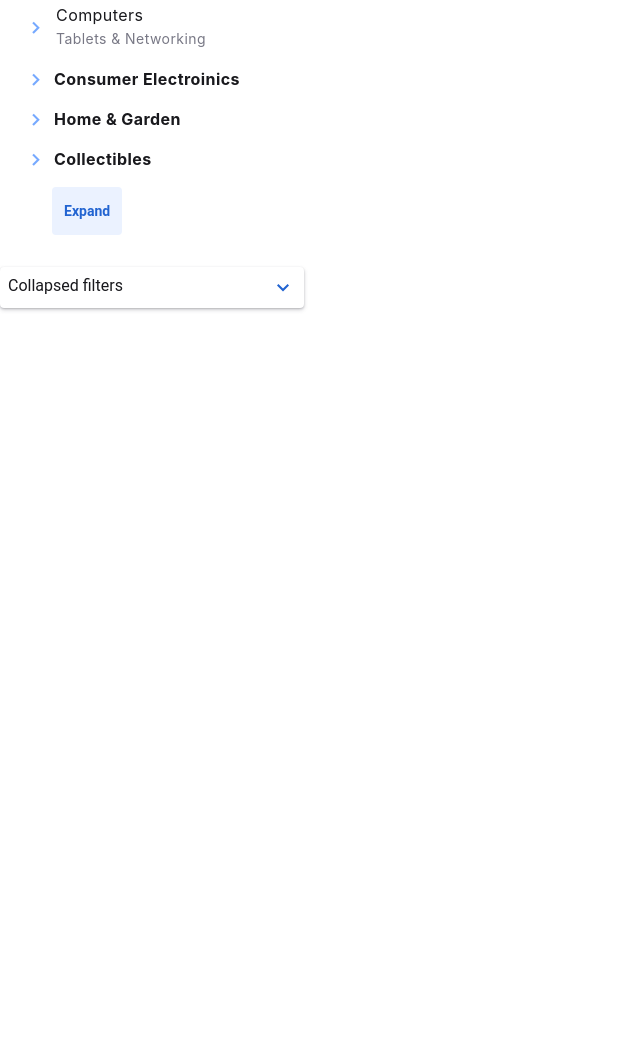
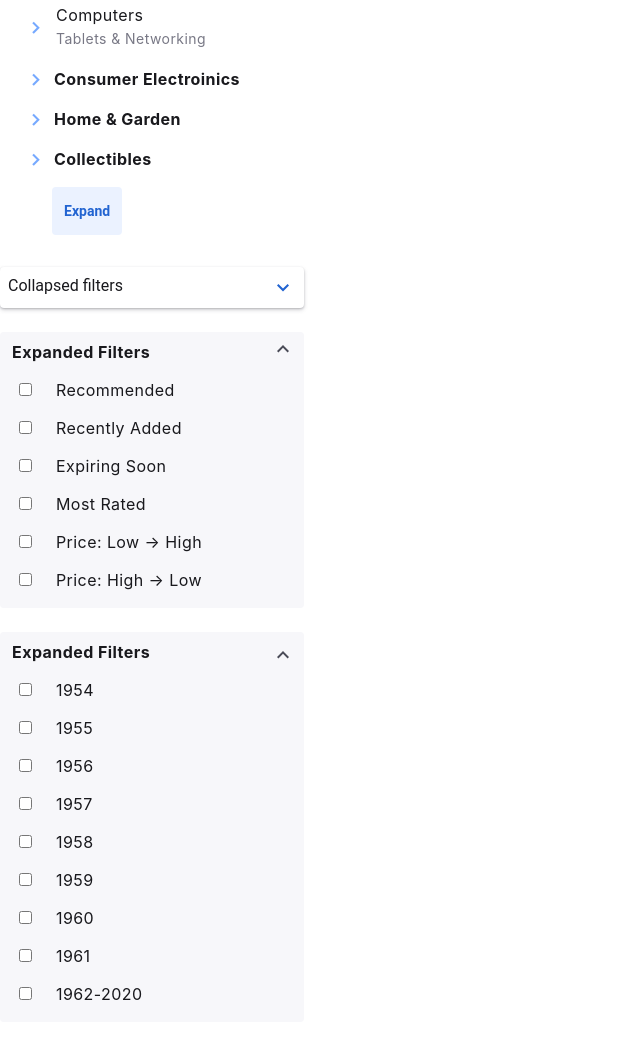
Before and after one commit to AlexandrShvetc/ecomerce, a website: page app/index.html in a window 1280 px wide. Shown: the part 723-1761 px from the top of the page, without its empty margins (0-640 px from the left). Before the commit the page ends 1047 px from the top, so only its background shows below. Drawn offline with nearby package versions, Linux system fonts and the light colour scheme; files that its build step writes are made by us from their sources.

Commit message:
ended sidebar

```diff
--- a/app/index.html
+++ b/app/index.html
@@ -195,6 +195,72 @@
                 </ul>
             </div>
             <button class="colapsed-filter"><a href="#">Collapsed filters</a></button>
+            <div class="check-box-filter">
+                <p>Expanded Filters</p>
+                <div class="checkbox">
+                    <input type="checkbox" id="Recommended" name="Recommended">
+                    <label for="Recommended">Recommended</label>
+                </div>
+                <div class="checkbox">
+                    <input type="checkbox" id="Recently" name="Recently">
+                    <label for="Recently">Recently Added</label>
+                </div>
+                <div class="checkbox">
+                    <input type="checkbox" id="Expiring" name="Expiring">
+                    <label for="Expiring">Expiring Soon</label>
+                </div>
+                <div class="checkbox">
+                    <input type="checkbox" id="Most" name="Most">
+                    <label for="Most">Most Rated</label>
+                </div>
+                <div class="checkbox">
+                    <input type="checkbox" id="Low" name="Low">
+                    <label for="Most">Price: Low → High</label>
+                </div>
+                <div class="checkbox">
+                    <input type="checkbox" id="High" name="High">
+                    <label for="High">Price: High → Low</label>
+                </div>
+            </div>
+            <div class="check-box-filter">
+                <p>Expanded Filters</p>
+                <div class="checkbox">
+                    <input type="checkbox" id="1954" name="1954">
+                    <label for="1954">1954</label>
+                </div>
+                <div class="checkbox">
+                    <input type="checkbox" id="1955" name="1955">
+                    <label for="1955">1955</label>
+                </div>
+                <div class="checkbox">
+                    <input type="checkbox" id="1956" name="1956">
+                    <label for="1956">1956</label>
+                </div>
+                <div class="checkbox">
+                    <input type="checkbox" id="1957" name="1957">
+                    <label for="1957">1957</label>
+                </div>
+                <div class="checkbox">
+                    <input type="checkbox" id="1958" name="1958">
+                    <label for="1958">1958</label>
+                </div>
+                <div class="checkbox">
+                    <input type="checkbox" id="1959" name="1959">
+                    <label for="1959">1959</label>
+                </div>
+                <div class="checkbox">
+                    <input type="checkbox" id="1960" name="1960">
+                    <label for="1960">1960</label>
+                </div>
+                <div class="checkbox">
+                    <input type="checkbox" id="1961" name="1961">
+                    <label for="1961">1961</label>
+                </div>
+                <div class="checkbox">
+                    <input type="checkbox" id="1962-2020" name="1962-2020">
+                    <label for="1962-2020">1962-2020</label>
+                </div>
+            </div>
         </div>
         <div class="content"></div>
     </div>
--- a/app/scss/style.scss
+++ b/app/scss/style.scss
@@ -285,5 +285,25 @@ header {
         color: #19191D;
       }
     }
+    .check-box-filter {
+      margin-top: 24px;
+      padding-top: 8px;
+      padding-left: 12px;
+      padding-bottom: 16px;
+      background: url("../images/uparrow.svg") #F7F7FA no-repeat 95% 5%;
+      border-radius: 4px;
+      p {
+        font-weight: 700;
+        margin-bottom: 4px;
+      }
+      .checkbox {
+        margin-top: 14px;
+        margin-left: 7px;
+        label {
+          margin-bottom: 0;
+          margin-left: 19px;
+        }
+      }
+    }
   }
 }
```
Also changed, not shown: app/images/uparrow.svg (added).
